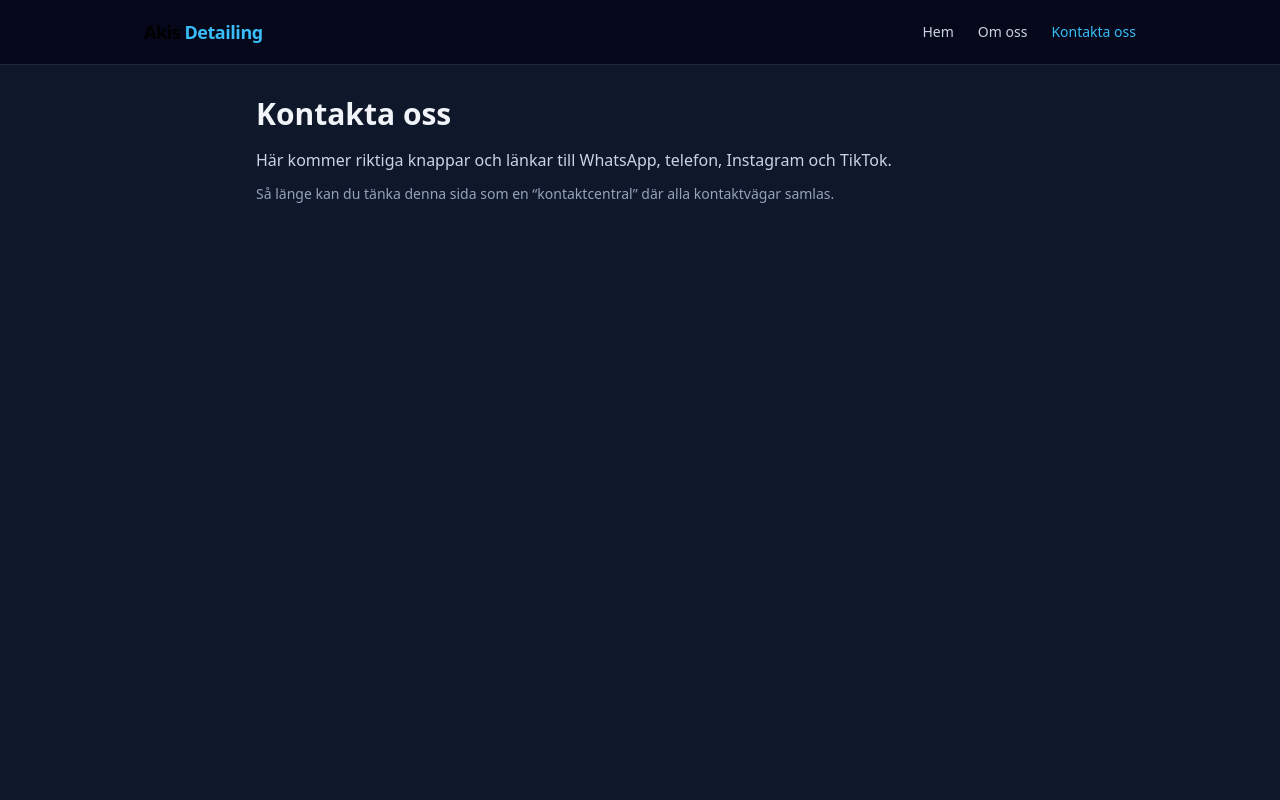
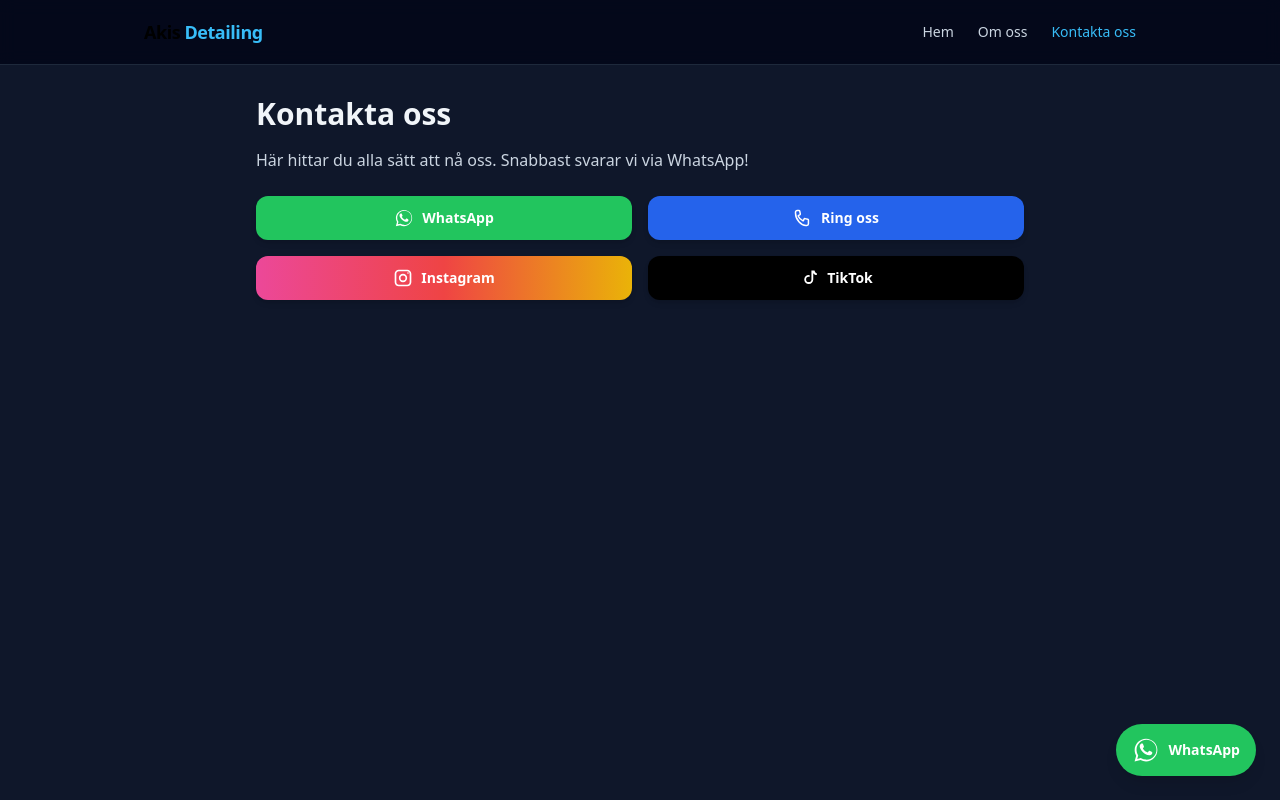
Before and after one commit to AliDevEng/akis-detailing, a React (Create React App) app in the folder frontend/: page / in a window 1280 px wide. Both pictures are taken after a click on the button "Kontakta oss". Built offline with nearby package versions, Linux system fonts and the light colour scheme.

Commit message:
Add WhatsApp floating-button, Add icon-based contact buttons

```diff
--- a/frontend/src/App.js
+++ b/frontend/src/App.js
@@ -1,3 +1,4 @@
+import FloatingWhatsApp from "./components/FloatingWhatsApp";
 import { useState } from "react";
 import Navbar from "./components/Navbar";
 import Home from "./pages/Home";
@@ -23,6 +24,8 @@
     <div className="bg-slate-900 min-h-screen">
       <Navbar currentPage={currentPage} onChangePage={setCurrentPage} />
       {renderPage()}
+      <FloatingWhatsApp />
+
     </div>
   );
 }
--- /dev/null
+++ b/frontend/src/components/ContactButtons.jsx
@@ -0,0 +1,122 @@
+const WHATSAPP_NUMBER = "46737158087"; // byt till ditt nummer
+const WHATSAPP_MESSAGE = "Hej Mr. Aki! Jag är intresserad av dina tjänster och vill boka en tid.";
+const PHONE_NUMBER = "+46737158087";   // byt till ditt nummer
+const INSTAGRAM_URL = "https://instagram.com/DIN_INSTAGRAM";
+const TIKTOK_URL = "https://tiktok.com/@DIN_TIKTOK";
+
+function ContactButtons() {
+  const whatsappLink =
+    `https://wa.me/${WHATSAPP_NUMBER}` +
+    `?text=${encodeURIComponent(WHATSAPP_MESSAGE)}`;
+
+  return (
+    <div className="grid grid-cols-1 sm:grid-cols-2 gap-4 mt-6">
+
+      {/* WhatsApp */}
+      <a
+        href={whatsappLink}
+        target="_blank"
+        rel="noopener noreferrer"
+        className="flex items-center justify-center gap-2 bg-green-500 hover:bg-green-600
+                   text-white py-3 rounded-xl transition shadow-md hover:shadow-xl"
+      >
+        <WhatsAppIcon />
+        <span className="font-semibold text-sm">WhatsApp</span>
+      </a>
+
+      {/* Samtal */}
+      <a
+        href={`tel:${PHONE_NUMBER}`}
+        className="flex items-center justify-center gap-2 bg-blue-600 hover:bg-blue-700
+                   text-white py-3 rounded-xl transition shadow-md hover:shadow-xl"
+      >
+        <PhoneIcon />
+        <span className="font-semibold text-sm">Ring oss</span>
+      </a>
+
+      {/* Instagram */}
+      <a
+        href={INSTAGRAM_URL}
+        target="_blank"
+        rel="noopener noreferrer"
+        className="flex items-center justify-center gap-2
+                   bg-gradient-to-r from-pink-500 via-red-500 to-yellow-500
+                   hover:brightness-110 text-white py-3 rounded-xl transition shadow-md hover:shadow-xl"
+      >
+        <InstagramIcon />
+        <span className="font-semibold text-sm">Instagram</span>
+      </a>
+
+      {/* TikTok */}
+      <a
+        href={TIKTOK_URL}
+        target="_blank"
+        rel="noopener noreferrer"
+        className="flex items-center justify-center gap-2 bg-black hover:bg-zinc-900
+                   text-white py-3 rounded-xl transition shadow-md hover:shadow-xl"
+      >
+        <TikTokIcon />
+        <span className="font-semibold text-sm">TikTok</span>
+      </a>
+
+    </div>
+  );
+}
+
+/* --- Ikoner som rena SVG-komponenter --- */
+
+function WhatsAppIcon() {
+  return (
+    <svg
+      viewBox="0 0 32 32"
+      className="w-5 h-5 fill-white"
+      xmlns="http://www.w3.org/2000/svg"
+    >
+      <path d="M16.017 3.003c-7.167 0-12.983 5.817-12.983 12.983 0 2.292.6 4.533 1.75 6.517l-1.833 6.7 6.867-1.8c1.9 1.05 4.034 1.617 6.2 1.617h.002c7.167 0 12.983-5.817 12.983-12.983 0-3.467-1.35-6.717-3.8-9.167s-5.7-3.867-9.167-3.867zm0 23.833h-.002c-1.933 0-3.85-.517-5.517-1.5l-.4-.233-4.067 1.067 1.083-3.967-.25-.417c-1.1-1.817-1.683-3.883-1.683-5.983 0-6.283 5.117-11.4 11.4-11.4 3.05 0 5.917 1.183 8.067 3.333s3.333 5.017 3.333 8.067c0 6.283-5.117 11.4-11.4 11.4zm6.45-8.75c-.35-.183-2.075-1.025-2.4-1.142-.325-.117-.567-.183-.808.183-.242.367-.925 1.142-1.133 1.383-.208.242-.417.275-.767.092-.35-.183-1.475-.542-2.812-1.725-1.039-.925-1.742-2.067-1.95-2.417-.204-.35-.022-.542.154-.725.158-.158.35-.408.525-.617.175-.208.233-.35.35-.583.117-.233.058-.433-.025-.617-.083-.183-.808-1.95-1.108-2.675-.292-.7-.592-.608-.808-.617-.208-.008-.45-.008-.692-.008s-.617.092-.942.433c-.325.342-1.242 1.217-1.242 2.967 0 1.75 1.275 3.45 1.45 3.683.175.233 2.508 3.85 6.083 5.4.85.367 1.508.583 2.025.742.85.267 1.625.233 2.233.142.682-.1 2.075-.85 2.367-1.667.292-.817.292-1.517.2-1.667-.092-.158-.325-.25-.675-.433z" />
+    </svg>
+  );
+}
+
+function PhoneIcon() {
+  return (
+    <svg
+      viewBox="0 0 24 24"
+      className="w-5 h-5 stroke-white"
+      fill="none"
+      xmlns="http://www.w3.org/2000/svg"
+    >
+      <path
+        d="M3 5c0-1.1.9-2 2-2h2.1a1 1 0 0 1 .98.804l.7 3.347a1 1 0 0 1-.57 1.093l-1.52.684a.75.75 0 0 0-.36.994 11.04 11.04 0 0 0 5.27 5.27.75.75 0 0 0 .99-.36l.69-1.53a1 1 0 0 1 1.09-.57l3.35.7a1 1 0 0 1 .8.98V19a2 2 0 0 1-2 2h-1C9.82 21 3 14.18 3 6v-1Z"
+        strokeWidth="1.8"
+        strokeLinecap="round"
+        strokeLinejoin="round"
+      />
+    </svg>
+  );
+}
+
+function InstagramIcon() {
+  return (
+    <svg
+      viewBox="0 0 24 24"
+      className="w-5 h-5 fill-white"
+      xmlns="http://www.w3.org/2000/svg"
+    >
+      <path d="M7 2C4.243 2 2 4.243 2 7v10c0 2.757 2.243 5 5 5h10c2.757 0 5-2.243 5-5V7c0-2.757-2.243-5-5-5H7zm0 2h10c1.654 0 3 1.346 3 3v10c0 1.654-1.346 3-3 3H7c-1.654 0-3-1.346-3-3V7c0-1.654 1.346-3 3-3zm11 1a1 1 0 100 2 1 1 0 000-2zM12 7a5 5 0 100 10A5 5 0 0012 7zm0 2a3 3 0 110 6 3 3 0 010-6z" />
+    </svg>
+  );
+}
+
+function TikTokIcon() {
+  return (
+    <svg
+      viewBox="0 0 24 24"
+      className="w-5 h-5 fill-white"
+      xmlns="http://www.w3.org/2000/svg"
+    >
+      <path d="M16.5 3h2.1c.1.7.4 1.4.9 2 .5.6 1.1 1.1 1.9 1.4v2.1a5.4 5.4 0 01-2.8-.8 5.7 5.7 0 01-1.5-1.3v7.4a5.4 5.4 0 11-5.4-5.4c.3 0 .7 0 1 .1v2.2a3.2 3.2 0 00-1-.2 3.2 3.2 0 103.2 3.2V3z" />
+    </svg>
+  );
+}
+
+export default ContactButtons;
--- /dev/null
+++ b/frontend/src/components/FloatingWhatsApp.jsx
@@ -0,0 +1,38 @@
+const WHATSAPP_NUMBER = "46737158087";
+// Byt ut mot ditt riktiga nummer, utan + och utan mellanslag
+
+const WHATSAPP_MESSAGE = "Hej Mr. Aki! Jag är intresserad av dina tjänster och vill boka en tid.";
+// Standardmeddelande som fylls i automatiskt
+
+function FloatingWhatsApp() {
+  const whatsappLink =
+    `https://wa.me/${WHATSAPP_NUMBER}` +
+    `?text=${encodeURIComponent(WHATSAPP_MESSAGE)}`;
+
+  return (
+    <a
+      href={whatsappLink}
+      target="_blank"
+      rel="noopener noreferrer"
+      className="fixed bottom-4 right-4 sm:bottom-6 sm:right-6 z-30
+                 bg-green-500 hover:bg-green-600 text-white
+                 rounded-full shadow-lg hover:shadow-xl
+                 flex items-center gap-2 py-3 px-4
+                 transition transform hover:scale-105"
+    >
+      <svg
+        xmlns="http://www.w3.org/2000/svg"
+        viewBox="0 0 32 32"
+        className="w-7 h-7 fill-white"
+        >
+        <path d="M16.017 3.003c-7.167 0-12.983 5.817-12.983 12.983 0 2.292.6 4.533 1.75 6.517l-1.833 6.7 6.867-1.8c1.9 1.05 4.034 1.617 6.2 1.617h.002c7.167 0 12.983-5.817 12.983-12.983 0-3.467-1.35-6.717-3.8-9.167s-5.7-3.867-9.167-3.867zm0 23.833h-.002c-1.933 0-3.85-.517-5.517-1.5l-.4-.233-4.067 1.067 1.083-3.967-.25-.417c-1.1-1.817-1.683-3.883-1.683-5.983 0-6.283 5.117-11.4 11.4-11.4 3.05 0 5.917 1.183 8.067 3.333s3.333 5.017 3.333 8.067c0 6.283-5.117 11.4-11.4 11.4zm6.45-8.75c-.35-.183-2.075-1.025-2.4-1.142-.325-.117-.567-.183-.808.183-.242.367-.925 1.142-1.133 1.383-.208.242-.417.275-.767.092-.35-.183-1.475-.542-2.812-1.725-1.039-.925-1.742-2.067-1.95-2.417-.204-.35-.022-.542.154-.725.158-.158.35-.408.525-.617.175-.208.233-.35.35-.583.117-.233.058-.433-.025-.617-.083-.183-.808-1.95-1.108-2.675-.292-.7-.592-.608-.808-.617-.208-.008-.45-.008-.692-.008s-.617.092-.942.433c-.325.342-1.242 1.217-1.242 2.967 0 1.75 1.275 3.45 1.45 3.683.175.233 2.508 3.85 6.083 5.4.85.367 1.508.583 2.025.742.85.267 1.625.233 2.233.142.683-.1 2.075-.85 2.367-1.667.292-.817.292-1.517.2-1.667-.092-.158-.325-.25-.675-.433z"/>
+    </svg>
+
+      <span className="hidden sm:inline text-sm font-semibold">
+        WhatsApp
+      </span>
+    </a>
+  );
+}
+
+export default FloatingWhatsApp;
--- a/frontend/src/pages/Contact.jsx
+++ b/frontend/src/pages/Contact.jsx
@@ -1,16 +1,15 @@
+import ContactButtons from "../components/ContactButtons";
+
+
 function Contact() {
   return (
     <div className="min-h-screen bg-slate-900 text-slate-100 pt-24 px-4">
       <div className="max-w-3xl mx-auto">
         <h1 className="text-3xl font-bold mb-4">Kontakta oss</h1>
         <p className="text-slate-300 mb-3">
-          Här kommer riktiga knappar och länkar till WhatsApp,
-          telefon, Instagram och TikTok.
+          Här hittar du alla sätt att nå oss. Snabbast svarar vi via WhatsApp!
         </p>
-        <p className="text-slate-400 text-sm">
-          Så länge kan du tänka denna sida som en “kontaktcentral” där alla
-          kontaktvägar samlas.
-        </p>
+        <ContactButtons />
       </div>
     </div>
   );
```
Also changed, not shown: 1 other file (tests, documents, lock files or other folders).
